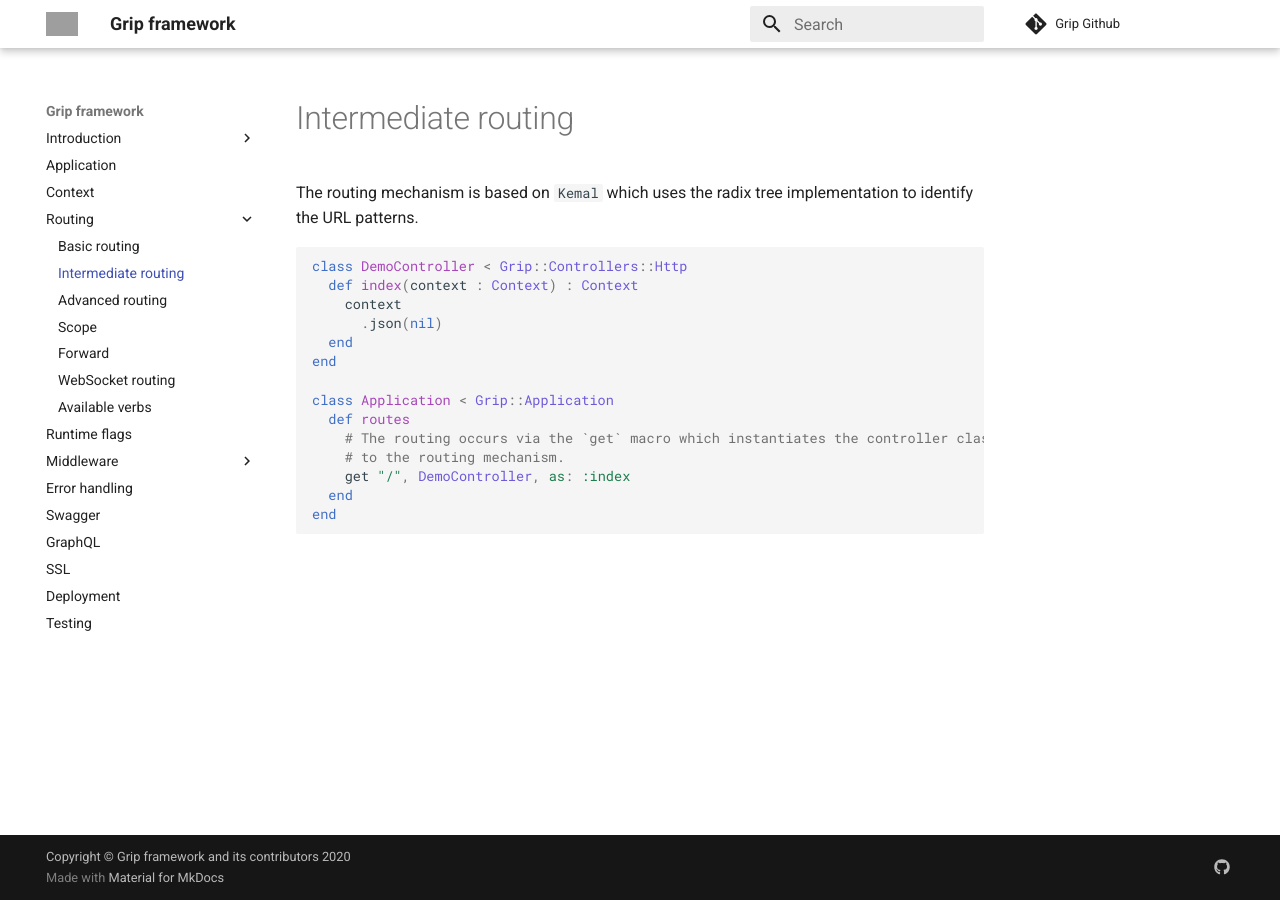
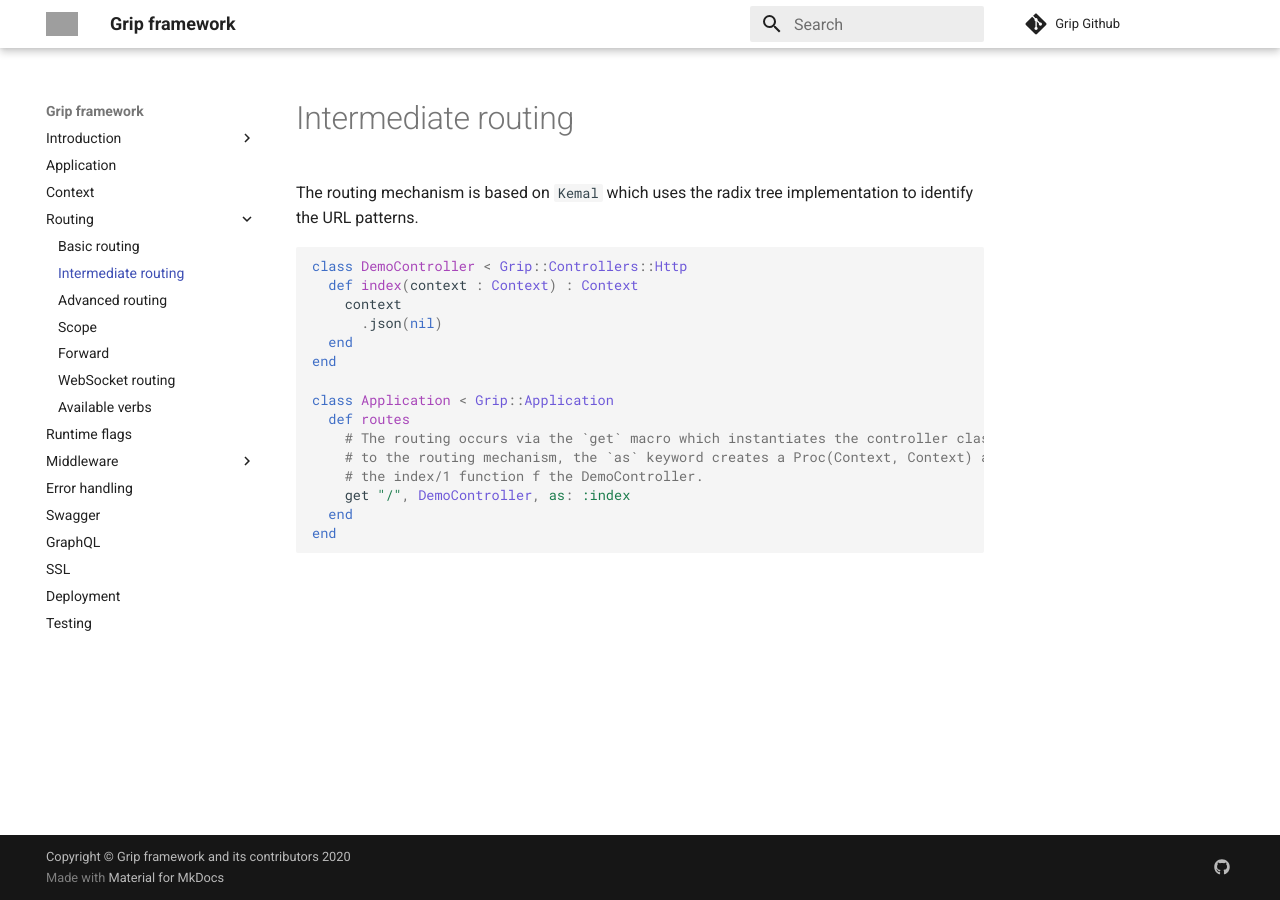
Before and after one commit to treagod/docs, an MkDocs documentation site: the page built from docs/intermediate_routing.md, in a window 1280 px wide. Built offline with MkDocs 1.6.1 and Material for MkDocs 9.7.7, drawn with Linux system fonts in a browser that asks for light colours; comment, search, counter and statistics services are not loaded; grey boxes are pictures that could not be loaded.

Commit message:
Update intermediate_routing.md

```diff
--- a/docs/intermediate_routing.md
+++ b/docs/intermediate_routing.md
@@ -11,7 +11,8 @@ end
 class Application < Grip::Application
   def routes
     # The routing occurs via the `get` macro which instantiates the controller class and assigns a route
-    # to the routing mechanism.
+    # to the routing mechanism, the `as` keyword creates a Proc(Context, Context) and wraps it around
+    # the index/1 function f the DemoController.
     get "/", DemoController, as: :index
   end
 end
```
